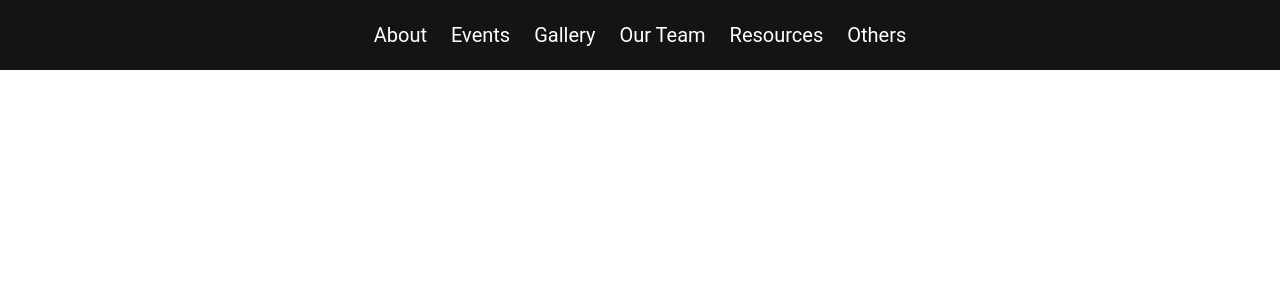
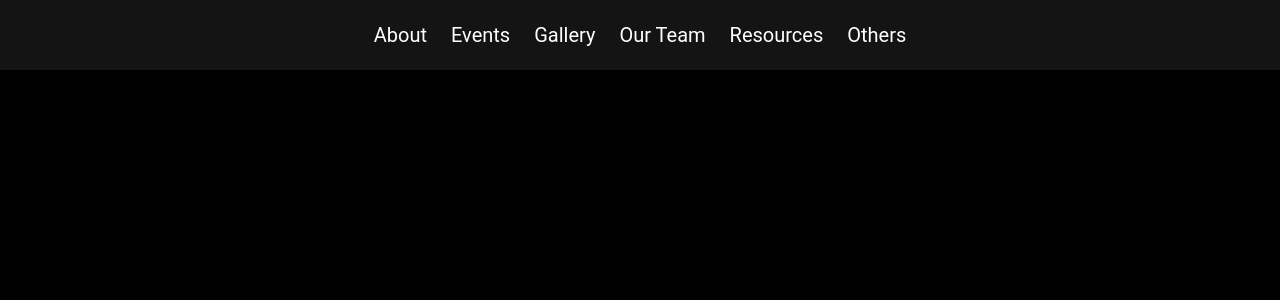
Before and after one commit to akathecoder/coding-club-website, a Next.js app: page /events in a window 1280 px wide. Before the commit this address had no page. Shown: the top 300 px of the page. Built offline with nearby package versions, Linux system fonts and the light colour scheme.

Commit message:
starting events page

```diff
--- /dev/null
+++ b/pages/events.tsx
@@ -0,0 +1,7 @@
+// import styles from '../styles/events.module.css';
+
+function Events() {
+    return <div className="bg-background h-screen"></div>;
+}
+
+export default Events;
```
Also changed, not shown: styles/events.module.css (added).
